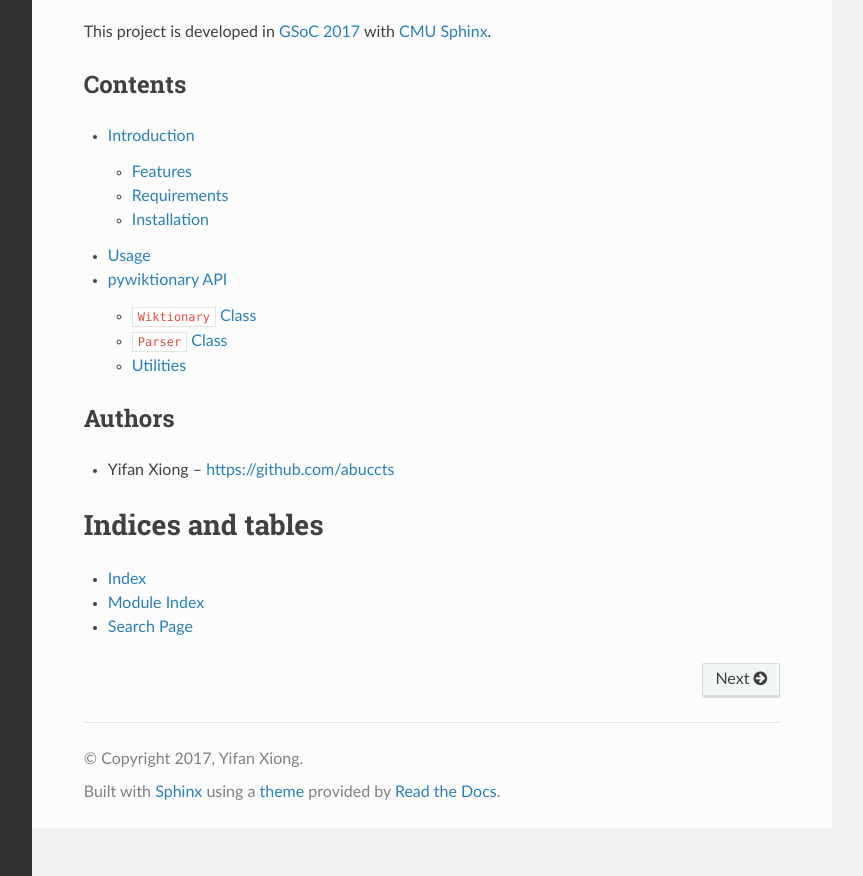
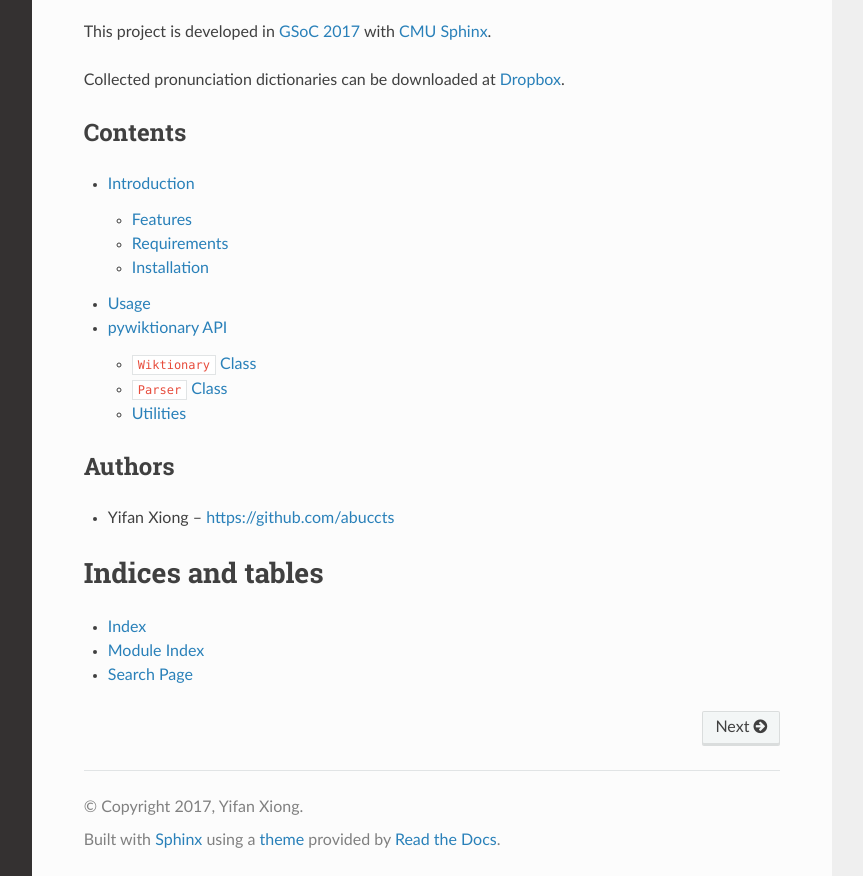
Before and after one commit to abuccts/wikt2pron, a Sphinx documentation site: the page built from docs/index.rst, in a window 1280 px wide and 1184 px high, cut to the strip 308-1184 px from the top of the window. Shown: the whole strip, without its empty margins (268-1131 px from the left). Built offline with Sphinx 7.4.7 and the Read the Docs theme 2.0.0, drawn with Linux system fonts in a browser that asks for light colours; formulas are drawn with MathJax 3.

Commit message:
add dropbox download link

```diff
--- a/docs/index.rst
+++ b/docs/index.rst
@@ -23,8 +23,11 @@
 
 This project is developed in `GSoC 2017`_ with `CMU Sphinx`_.
 
+Collected pronunciation dictionaries can be downloaded at `Dropbox`_.
+
 .. _GSoC 2017: https://summerofcode.withgoogle.com/dashboard/student/proposal/5169382905872384/
 .. _CMU Sphinx: https://cmusphinx.github.io/
+.. _Dropbox: https://www.dropbox.com/sh/1anleakrnm5ednt/AAAXeSY0abHxFLcXOr4OkVJ9a?dl=0
 
 
 Contents
```
Also changed, not shown: README.md (+2 -0 lines).
